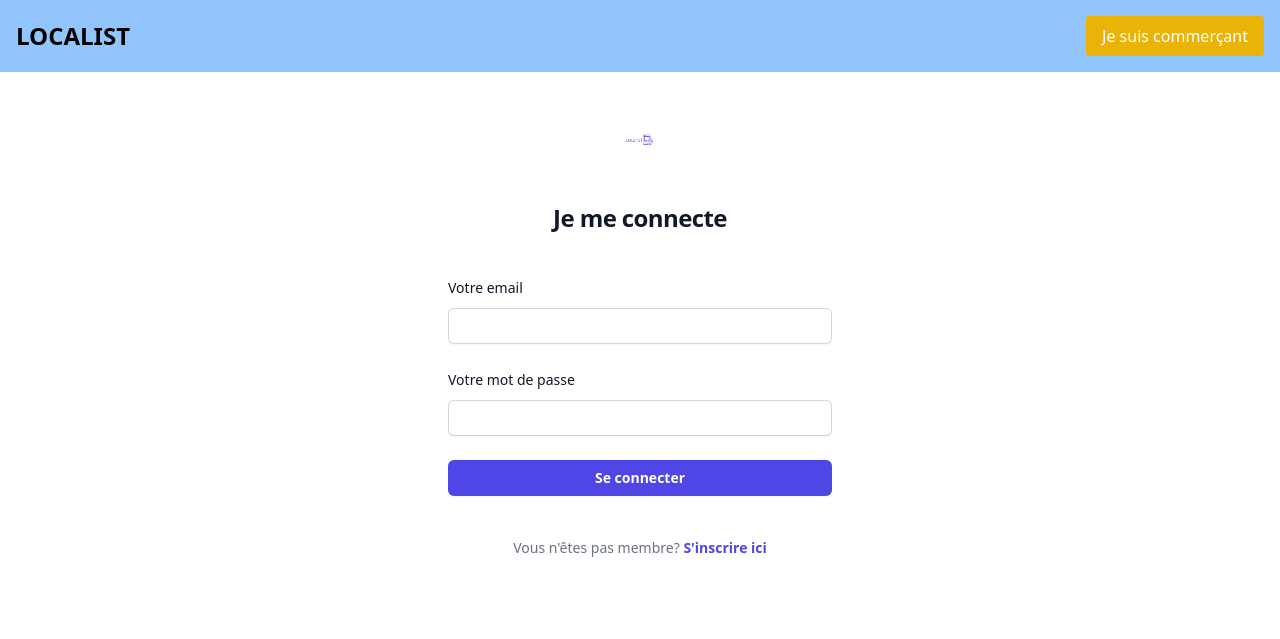
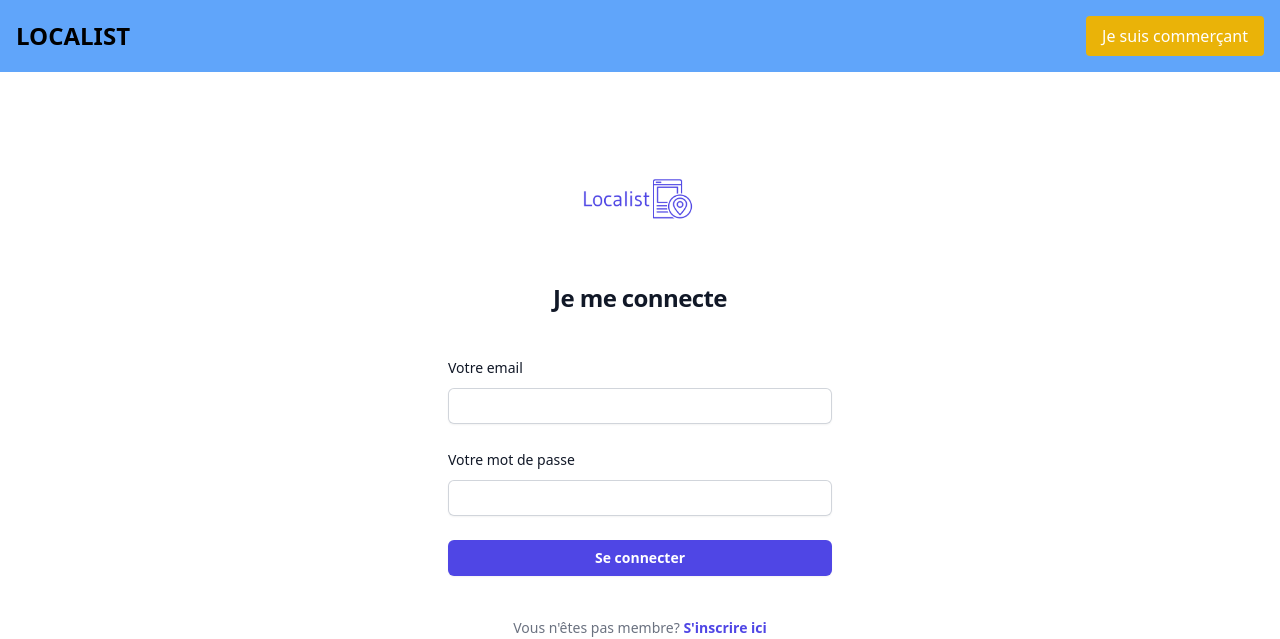
Before and after one commit to matteobnvl/localist, a Symfony app: template templates/security/login.html.twig in a window 1280 px wide. Shown: the top 639 px of the page. Run offline with Twig, Linux system fonts and the light colour scheme; the template is opened without the code that fills it, so the values that code supplies are empty; some libraries are stand-ins or nearby versions.

Commit message:
Correction de la taille de l'image et changement de la couleur du header

```diff
--- a/templates/base.html.twig
+++ b/templates/base.html.twig
@@ -16,7 +16,7 @@
         {% endblock %}
     </head>
     <body>
-        <header class="bg-blue-300 p-4 text-black-500" bg="{{asset('assets/joyeux.png')}}" >
+        <header class=" bg-blue-400 p-4 text-black-500">
             <div class="container mx-auto flex justify-between items-center">
                 <a href="{{ path('app_home') }}">
                     <h1 class="text-2xl font-semibold uppercase">
--- a/templates/security/login.html.twig
+++ b/templates/security/login.html.twig
@@ -4,10 +4,11 @@
 
 {% block body %}
 
+
 <div class="flex min-h-full flex-col justify-center px-6 py-12 lg:px-8">
   <div class="sm:mx-auto sm:w-full sm:max-w-sm">
-    <img class="mx-auto h-10 w-auto" src="public/assets/logo-color.png" alt="Logo">
-    <h2 class="mt-10 text-center text-2xl font-bold leading-9 tracking-tight text-gray-900">Je me connecte</h2>
+  <img class="mx-auto h-13 w-12rem" src="{{asset('/assets/logo-color.png')}}" alt="Logo">
+    <h2 class="mt-0 text-center text-2xl font-bold leading-9 tracking-tight text-gray-900">Je me connecte</h2>
       {% if error %}
         <div class="alert alert-danger">{{ error.messageKey|trans(error.messageData, 'security') }}</div>
     {% endif %}
@@ -54,5 +55,14 @@
 
 </div>
 
+<style>
+
+img, video {
+    max-width: 100%;
+    height: 10rem;
+}
+
+</style>
+
 
 {% endblock %}
```
